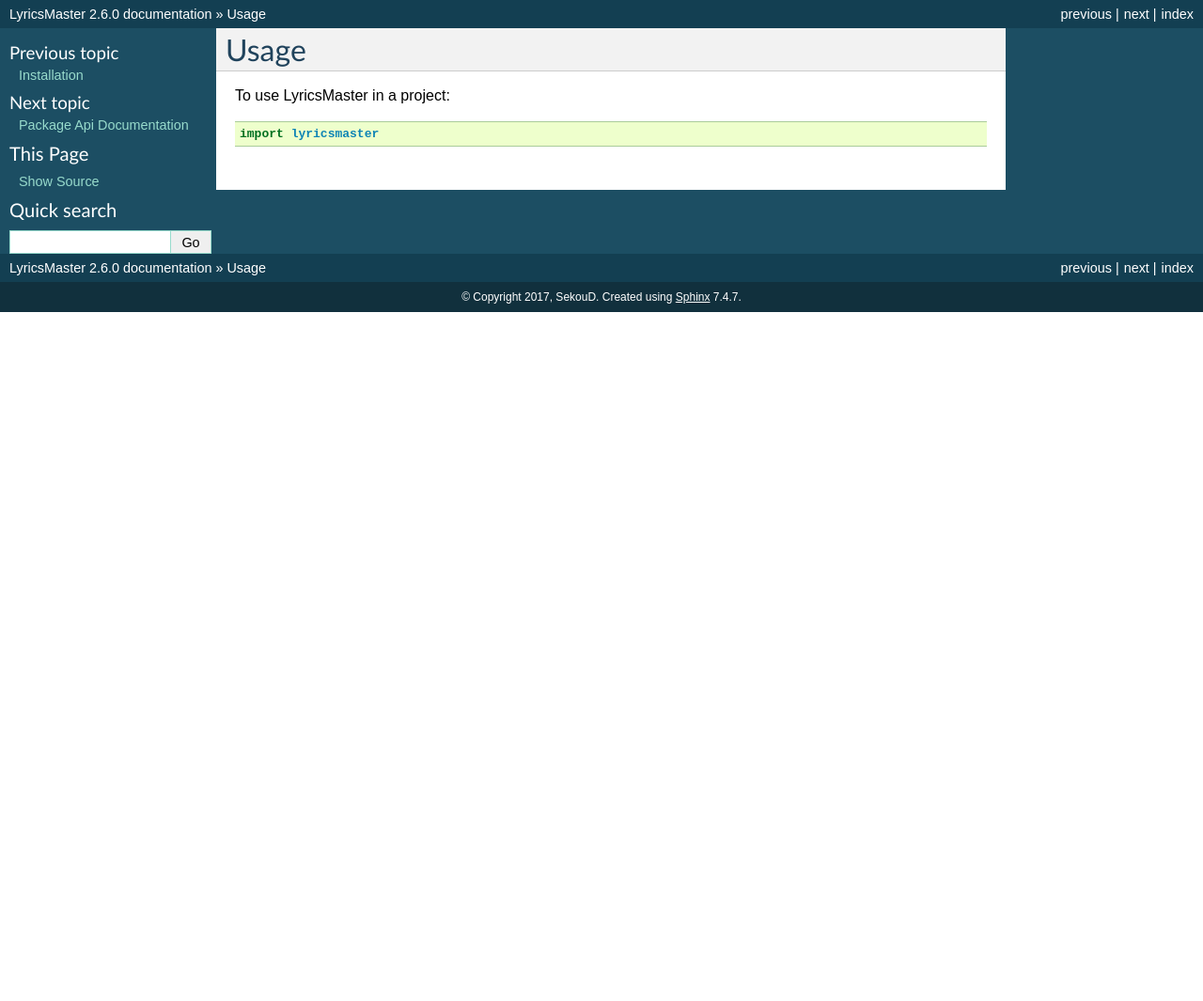
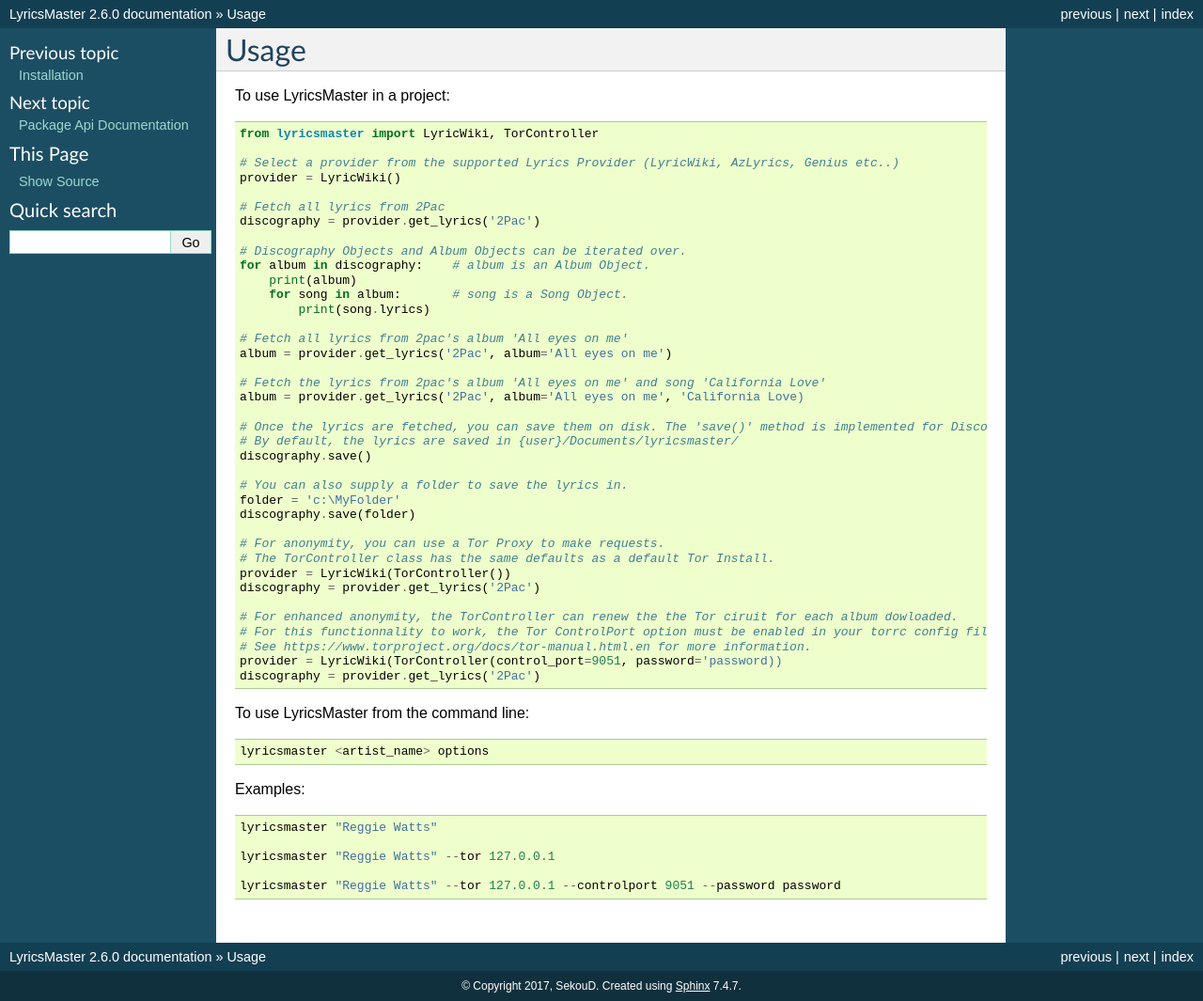
Before and after one commit to SekouD/lyricsmaster, a Sphinx documentation site: the page built from docs/usage.rst, in a window 1280 px wide. Shown: the whole page at 94% size. Built offline with Sphinx 7.4.7, drawn with Linux system fonts in a browser that asks for light colours; before the commit the page ends 900 px from its top, so only the background shows below that.

Commit message:
Added usage examples.

```diff
--- a/docs/usage.rst
+++ b/docs/usage.rst
@@ -4,4 +4,55 @@
 
 To use LyricsMaster in a project::
 
-    import lyricsmaster
+    from lyricsmaster import LyricWiki, TorController
+
+    # Select a provider from the supported Lyrics Provider (LyricWiki, AzLyrics, Genius etc..)
+    provider = LyricWiki()
+
+    # Fetch all lyrics from 2Pac
+    discography = provider.get_lyrics('2Pac')
+
+    # Discography Objects and Album Objects can be iterated over.
+    for album in discography:    # album is an Album Object.
+        print(album)
+        for song in album:       # song is a Song Object.
+            print(song.lyrics)
+
+    # Fetch all lyrics from 2pac's album 'All eyes on me'
+    album = provider.get_lyrics('2Pac', album='All eyes on me')
+
+    # Fetch the lyrics from 2pac's album 'All eyes on me' and song 'California Love'
+    album = provider.get_lyrics('2Pac', album='All eyes on me', 'California Love)
+
+    # Once the lyrics are fetched, you can save them on disk. The 'save()' method is implemented for Discography, Album and Song objects.
+    # By default, the lyrics are saved in {user}/Documents/lyricsmaster/
+    discography.save()
+
+    # You can also supply a folder to save the lyrics in.
+    folder = 'c:\MyFolder'
+    discography.save(folder)
+
+    # For anonymity, you can use a Tor Proxy to make requests.
+    # The TorController class has the same defaults as a default Tor Install.
+    provider = LyricWiki(TorController())
+    discography = provider.get_lyrics('2Pac')
+
+    # For enhanced anonymity, the TorController can renew the the Tor ciruit for each album dowloaded.
+    # For this functionnality to work, the Tor ControlPort option must be enabled in your torrc config file.
+    # See https://www.torproject.org/docs/tor-manual.html.en for more information.
+    provider = LyricWiki(TorController(control_port=9051, password='password))
+    discography = provider.get_lyrics('2Pac')
+
+
+
+To use LyricsMaster from the command line::
+
+    lyricsmaster <artist_name> options
+
+Examples::
+
+    lyricsmaster "Reggie Watts"
+
+    lyricsmaster "Reggie Watts" --tor 127.0.0.1
+
+    lyricsmaster "Reggie Watts" --tor 127.0.0.1 --controlport 9051 --password password
```
